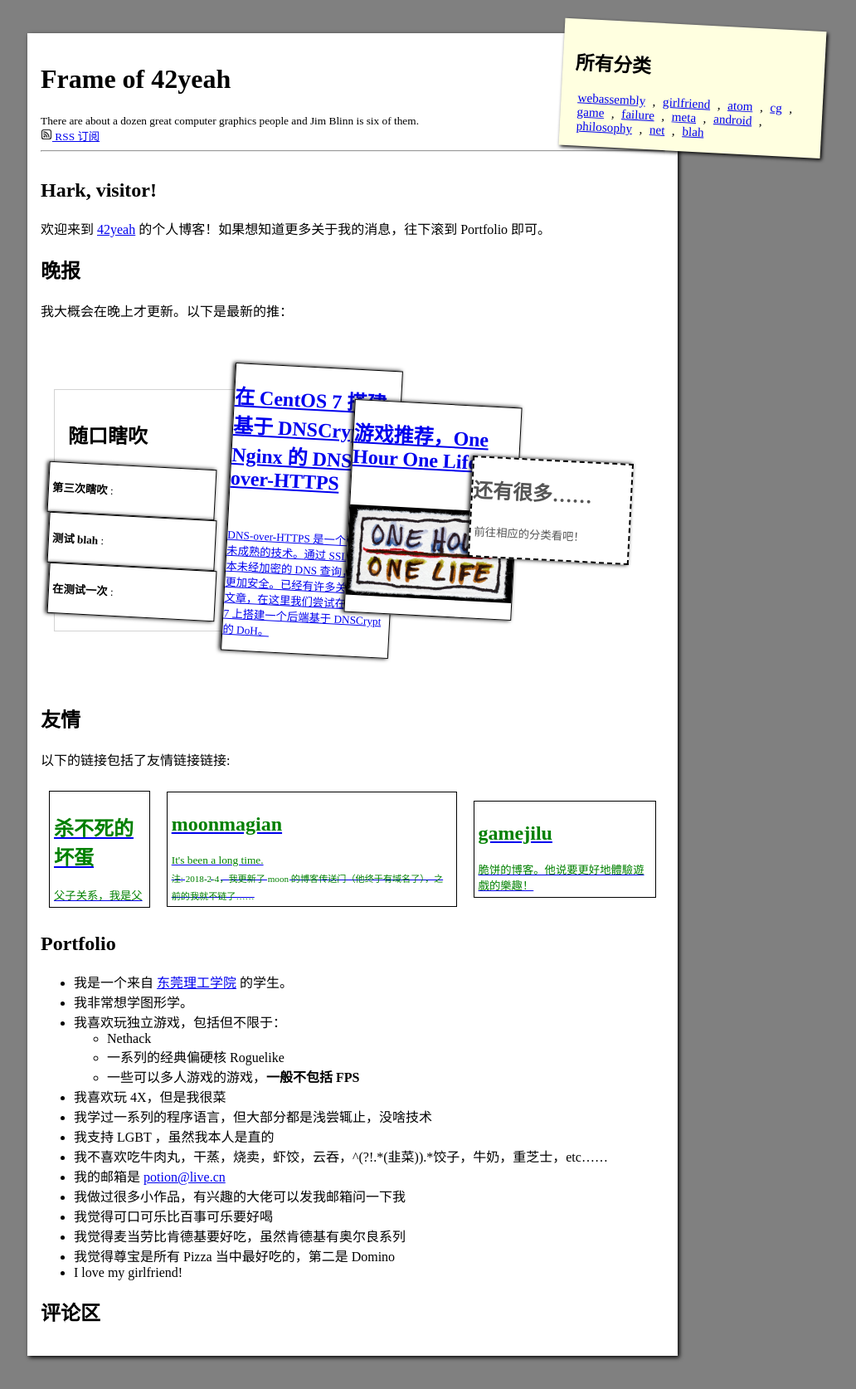
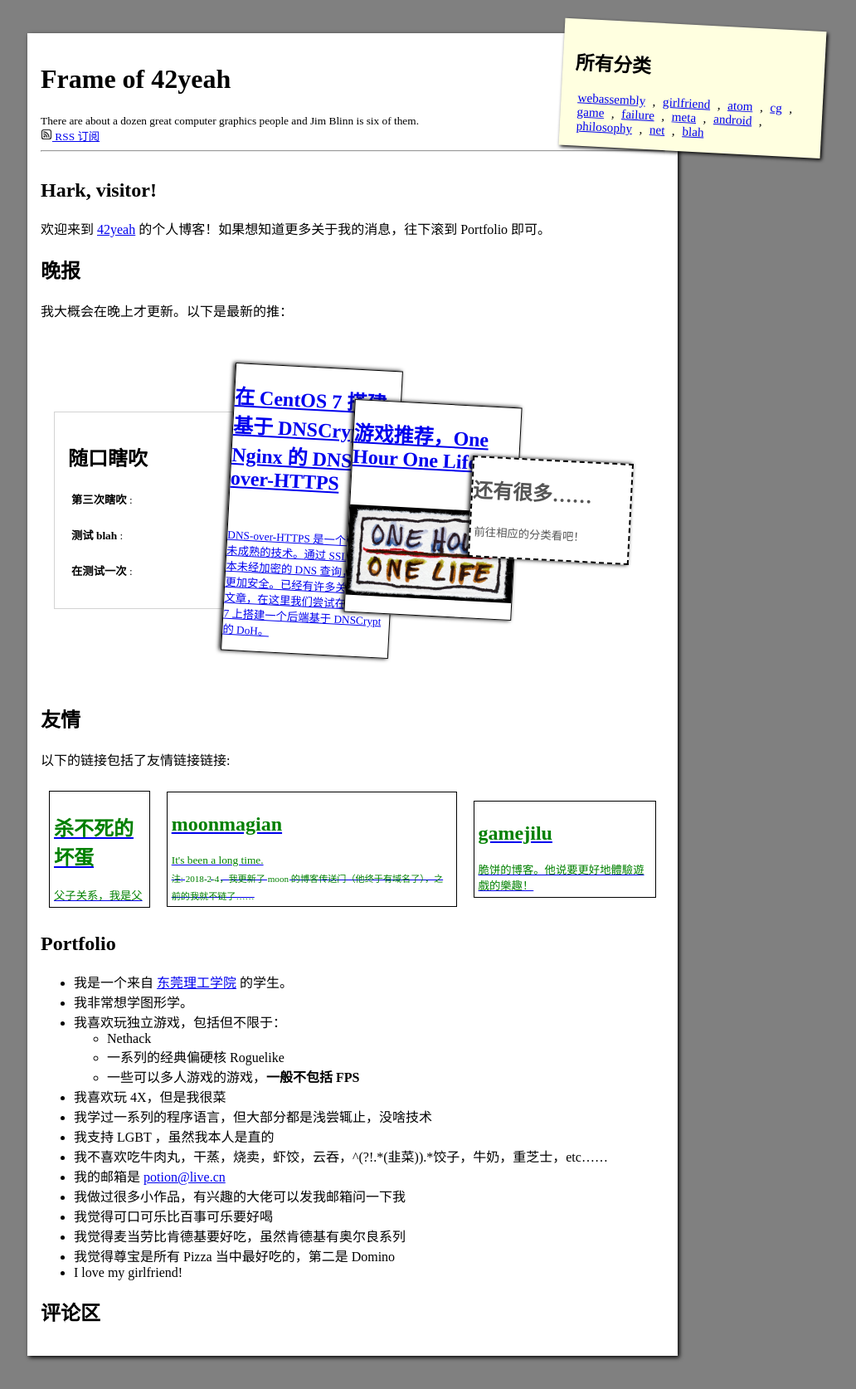
Before and after one commit to POTION4/potion4.github.io, a Jekyll site: the page built from index.md, in a window 1280 px wide. Shown: the whole page at 83% size, without its empty margins (215-1247 px from the left). Built offline with Jekyll 4.4.1, drawn with Linux system fonts in a browser that asks for light colours; our own code applies the rules of GitHub Pages for plain Markdown files; a script that is not in the unit is left out; comment, search, counter and statistics services are not loaded.

Commit message:
Removed div

```diff
--- a/index.md
+++ b/index.md
@@ -43,11 +43,9 @@ title: Frame of 42yeah
         {% endraw %}
       {% endif %}
 
-<div style="padding: 0px px 0px 5px; margin-left: -1.5rem; border-color: black; border-style: solid; border-width: 1px; max-width: 200px;" class="card">
   <p style="padding: 0.25rem;">
     <small><b>{{ post.title }}</b> : {{ post.content }}</small>
   </p>
-</div>
 
     {% else %}
       {% if firstBlah == false %}
```
